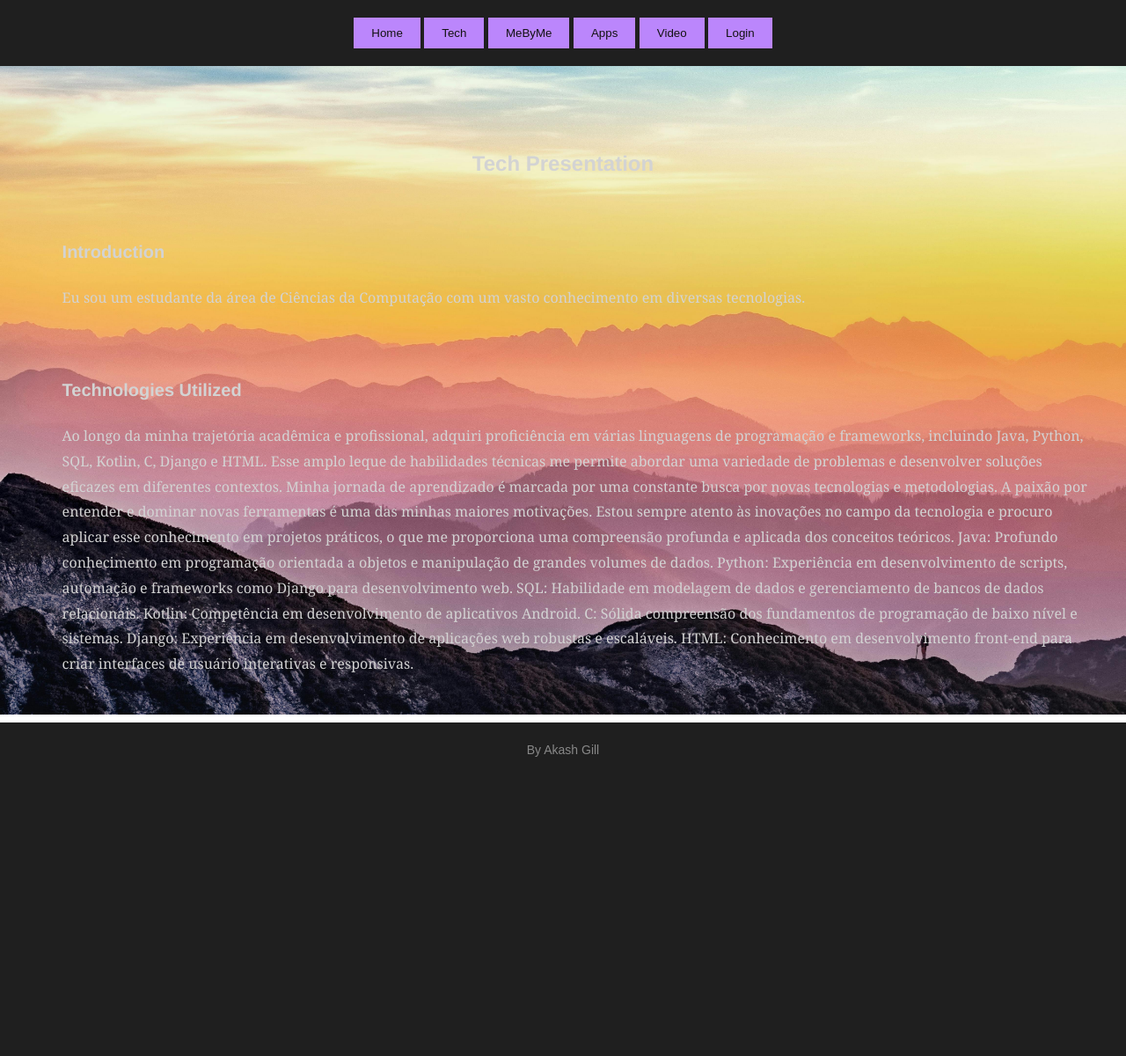
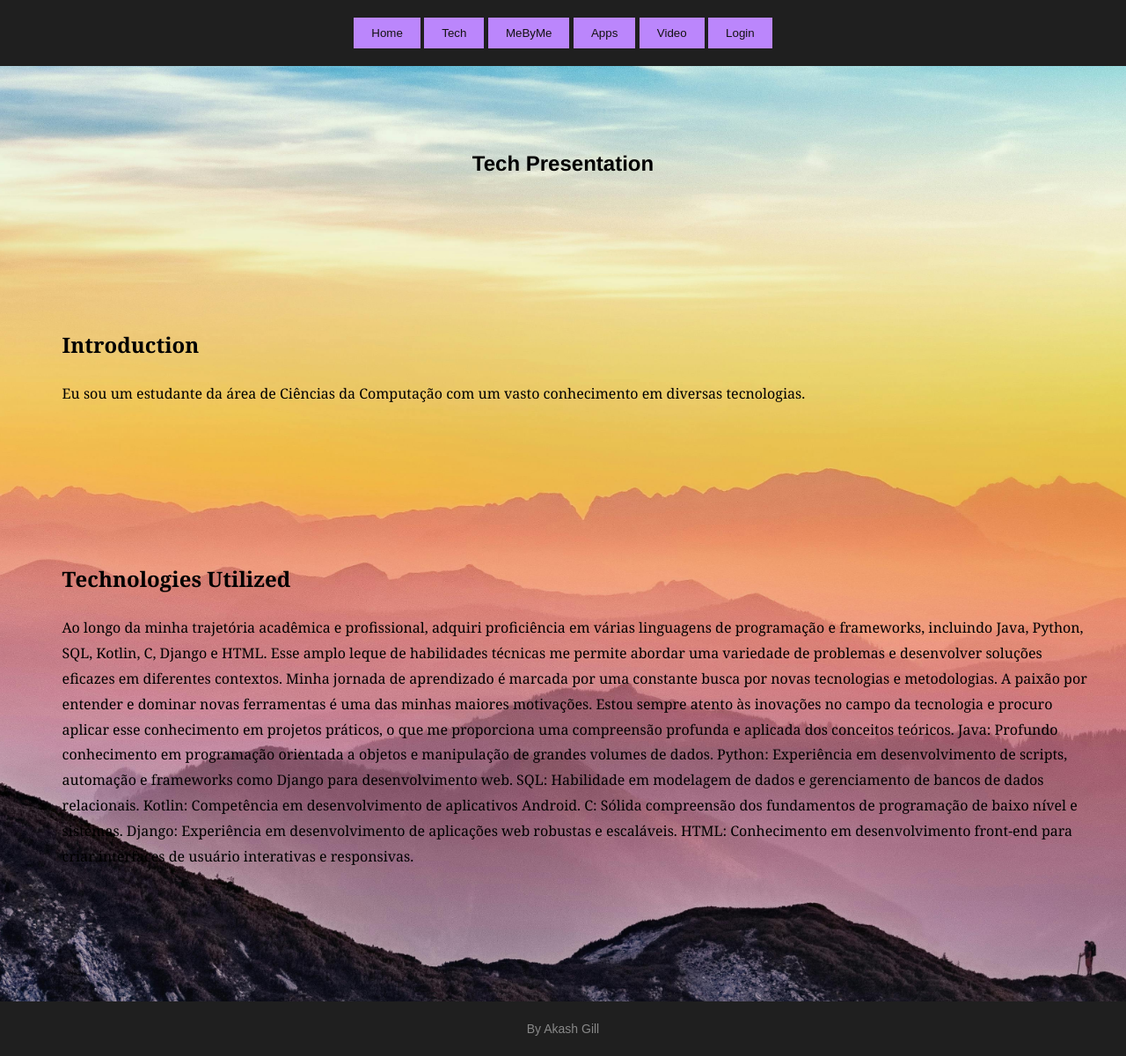
Before and after one commit to akashpreet-singh-a22205953/a22205953-projeto-pw, a Django app: page /TechIntro/ in a window 1280 px wide. Shown: the whole page at 88% size. Before the commit the page ends 860 px from the top, so only its background shows below. Run offline with Django 4.2, Linux system fonts and the light colour scheme; data comes from the database, SQL or seed files in the repository.

Commit message:
Updated CSS

```diff
--- a/portfolio1/static/portfolio1/estilo.css
+++ b/portfolio1/static/portfolio1/estilo.css
@@ -29,7 +29,7 @@ header {
 h1 {
    font-size: 36px;
     margin: 16px;
-    color: #BB86FC;
+    color: Black;
 }
 
 main {
--- a/portfolio1/templates/portfolio1/Techpresentation.html
+++ b/portfolio1/templates/portfolio1/Techpresentation.html
@@ -33,6 +33,7 @@
     line-height: 1.8;
     text-align: left;
     margin-left: 45px;
+    color: black;
         }
 
         .Head {
@@ -42,16 +43,16 @@
 
         h1 {
             text-align: center;
-            font-family: 'Helvetica', sans-serif; /* Change the font family for h1 */
-            font-size: 24px; /* Change the font size for h1 */
-            color: #D3D3D3; /* Change the font color for h1 */
+            font-family: 'Helvetica', sans-serif;
+            font-size: 24px;
+            color: Black;
         }
 
         h2 {
-            margin-bottom: 20px; /* Adjust the margin as needed */
-            font-family: 'Helvetica', sans-serif; /* Change the font family for h2 */
-            font-size: 20px; /* Change the font size for h2 */
-            color: #D3D3D3; /* Change the font color for h2 */
+            margin-bottom: 20px;
+            font-family: 'Helvetica',
+            font-size: 20px;
+            color: Black;
         }
     </style>
 </head>
--- a/portfolio1/templates/portfolio1/aboutMe.html
+++ b/portfolio1/templates/portfolio1/aboutMe.html
@@ -50,6 +50,7 @@
             position: fixed;
             padding: 18px;
             margin-left: 50px;
+            color:Black;
         }
 
         /* Styling for the buttons */
--- a/portfolio1/templates/portfolio1/intro.html
+++ b/portfolio1/templates/portfolio1/intro.html
@@ -17,6 +17,7 @@
     margin-bottom: -57px;
     margin-top: -20px;
     text-align: centre;
+    color: black;
         }
         .navigation-buttons{
             margin-top: 10px;
--- a/portfolio1/templates/portfolio1/layout.html
+++ b/portfolio1/templates/portfolio1/layout.html
@@ -8,7 +8,7 @@
         <style>
         .background-image {
             background: url('{% static "portfolio1/back.jpg" %}') no-repeat center center/cover;
-            height: 100vh; /* Ensure the background covers the entire viewport height */
+            height: 150vh; /* Ensure the background covers the entire viewport height */
             margin: 0; /* Remove default margin */
         }
     </style>
```
